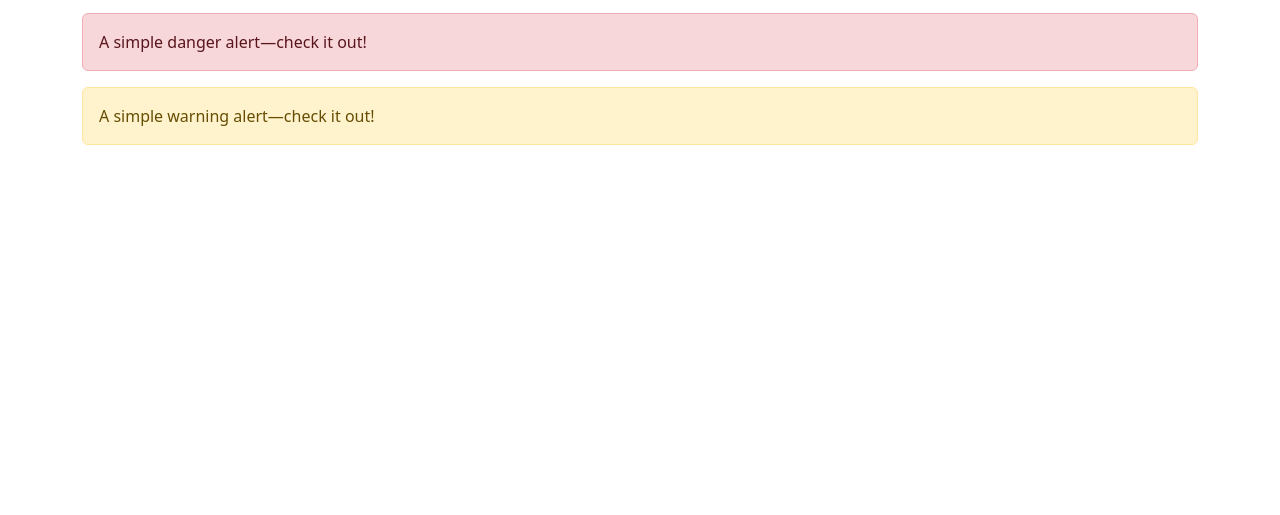
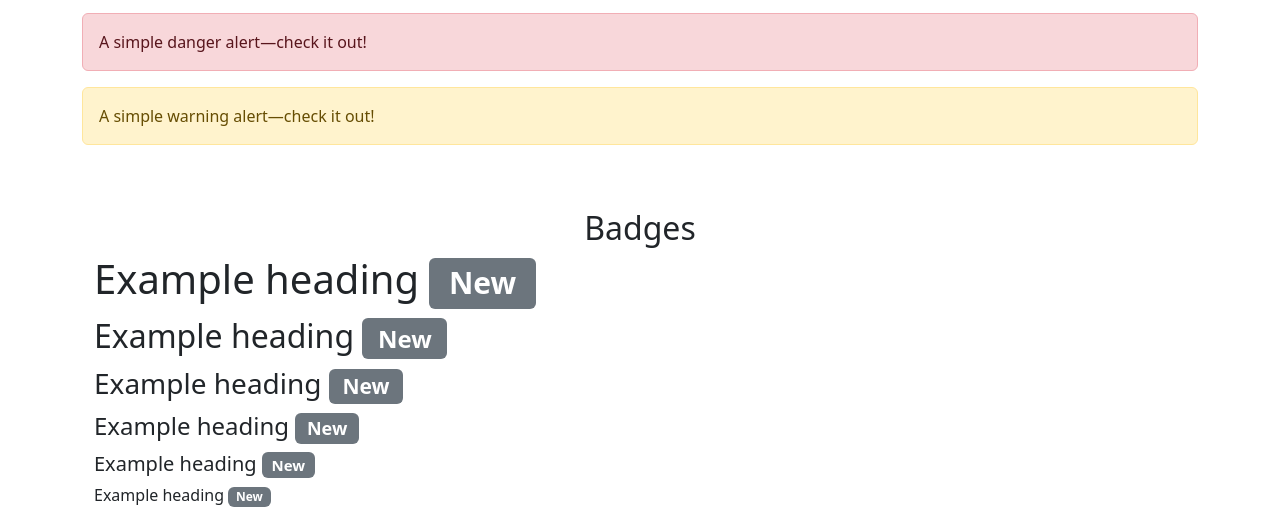
Before and after one commit to SeanTheJedi/lab_1, a plain HTML site: page second_page.html in a window 1280 px wide. Shown: the part 616-1131 px from the top of the page. Before the commit the page ends 800 px from the top, so only its background shows below. Drawn offline with nearby package versions, Linux system fonts and the light colour scheme.

Commit message:
adding badge component

```diff
--- a/second_page.html
+++ b/second_page.html
@@ -57,6 +57,17 @@
                 A simple warning alert—check it out!
               </div>
         </div>
+
+        <div class="container pt-5">
+            <h2 class="text-center">Badges</h2>
+            <h1>Example heading <span class="badge text-bg-secondary">New</span></h1>
+            <h2>Example heading <span class="badge text-bg-secondary">New</span></h2>
+            <h3>Example heading <span class="badge text-bg-secondary">New</span></h3>
+            <h4>Example heading <span class="badge text-bg-secondary">New</span></h4>
+            <h5>Example heading <span class="badge text-bg-secondary">New</span></h5>
+            <h6>Example heading <span class="badge text-bg-secondary">New</span></h6>
+        </div>
+
     </div>
 
 </body>
```
